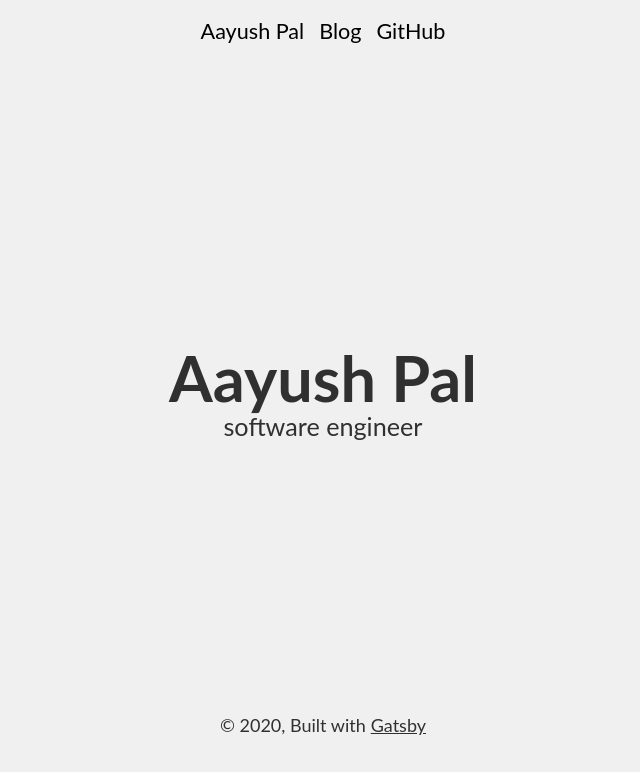
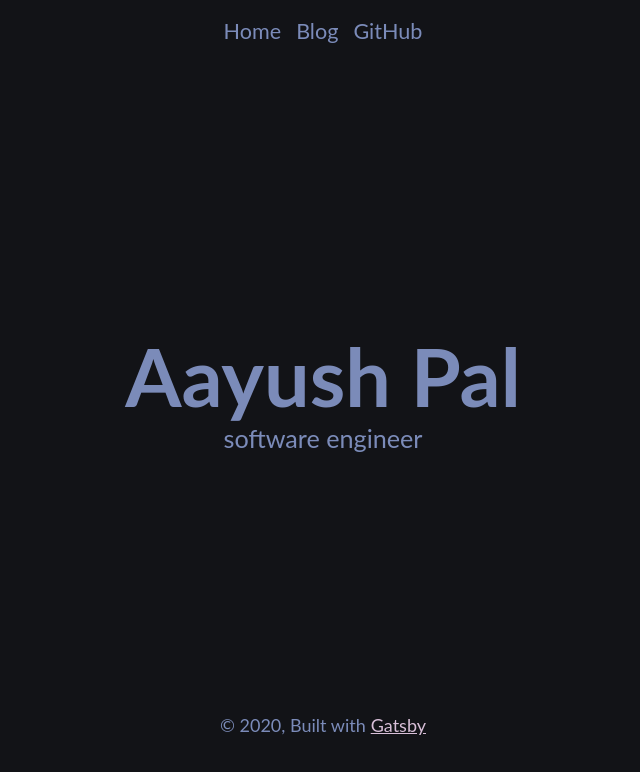
Before and after one commit to palcodes/my-own-website, a Gatsby site in the folder pal-site/: page / in a window 1280 px wide. Shown: the whole page, without its empty margins (317-957 px from the left). Built offline with nearby package versions, Linux system fonts and the light colour scheme; Gatsby itself is replaced by a stand-in of ours; a small style sheet from the web is missing.

Commit message:
theme changes

```diff
--- a/pal-site/src/components/header.js
+++ b/pal-site/src/components/header.js
@@ -10,7 +10,7 @@ const Content = styled.div`
 `
 
 const NavLink = styled(Link)`
-  color: black;
+  color: #96aae2cc;
   margin-left: 15px;
   text-decoration: none;
   display: inline-block;
@@ -36,7 +36,7 @@ const NavLink = styled(Link)`
 `
 
 const GitHubLink = styled.a`
-  color: black;
+  color: #96aae2cc;
   margin-left: 15px;
   text-decoration: none;
   display: inline-block;
@@ -63,6 +63,7 @@ const GitHubLink = styled.a`
 
 const HomeLink = styled(NavLink)`
   margin-left: 0;
+  color: #96aae2cc;
 `
 
 const SiteHeader = styled.header`
@@ -72,13 +73,13 @@ const SiteHeader = styled.header`
   justify-content: center;
 `
 
-const Header = ({ siteTitle }) => (
+const Header = () => (
   <SiteHeader>
     <Content>
       <p>
-        <HomeLink to="/">{siteTitle}</HomeLink>
+        <HomeLink to="/">Home</HomeLink>
         <NavLink to="/blog">Blog</NavLink>
-        <GitHubLink href="https://github.com/niklasmtj/gatsby-starter-julia">
+        <GitHubLink href="https://github.com/pal-codes">
           GitHub
         </GitHubLink>
       </p>
--- a/pal-site/src/components/landing-bio.js
+++ b/pal-site/src/components/landing-bio.js
@@ -18,11 +18,12 @@ const OuterContainer = styled.div`
 const Description = styled.p`
   padding: 0;
   margin-bottom: 1rem;
+  margin-top: 5px;
   font-size: 1.4rem;
 `
 
 const NameHeader = styled.h1`
-  font-size: 3.5rem;
+  font-size: 4.5rem;
   margin-bottom: 0;
 `
 
--- a/pal-site/src/components/layout.css
+++ b/pal-site/src/components/layout.css
@@ -8,7 +8,7 @@ body {
   font-family: 'Lato', sans-serif;
   -webkit-font-smoothing: antialiased;
   -moz-osx-font-smoothing: grayscale;
-  background-color: #f0f0f0;
+  background-color: #121317;
 }
 article,
 aside,
@@ -43,12 +43,13 @@ template {
 }
 a {
   font-style: normal;
-  color: hsla(0, 0%, 0%, 0.8);
+  color: thistle;
   -webkit-text-decoration-skip: objects;
 }
 a:active,
 a:hover {
   outline-width: 0;
+  color: thistle;
 }
 abbr[title] {
   border-bottom: none;
@@ -202,7 +203,7 @@ html {
   box-sizing: inherit;
 }
 body {
-  color: hsla(0, 0%, 0%, 0.8);
+  color: #96aae2cc;
   font-weight: normal;
   word-wrap: break-word;
   font-kerning: normal;
```
